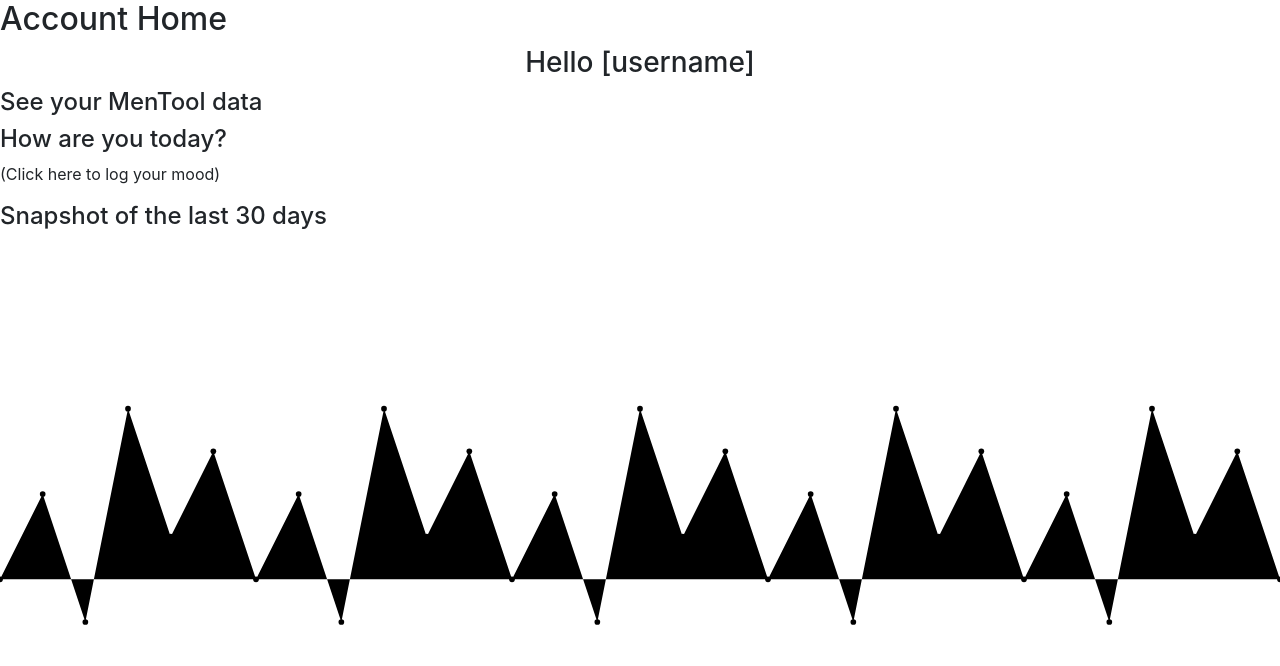
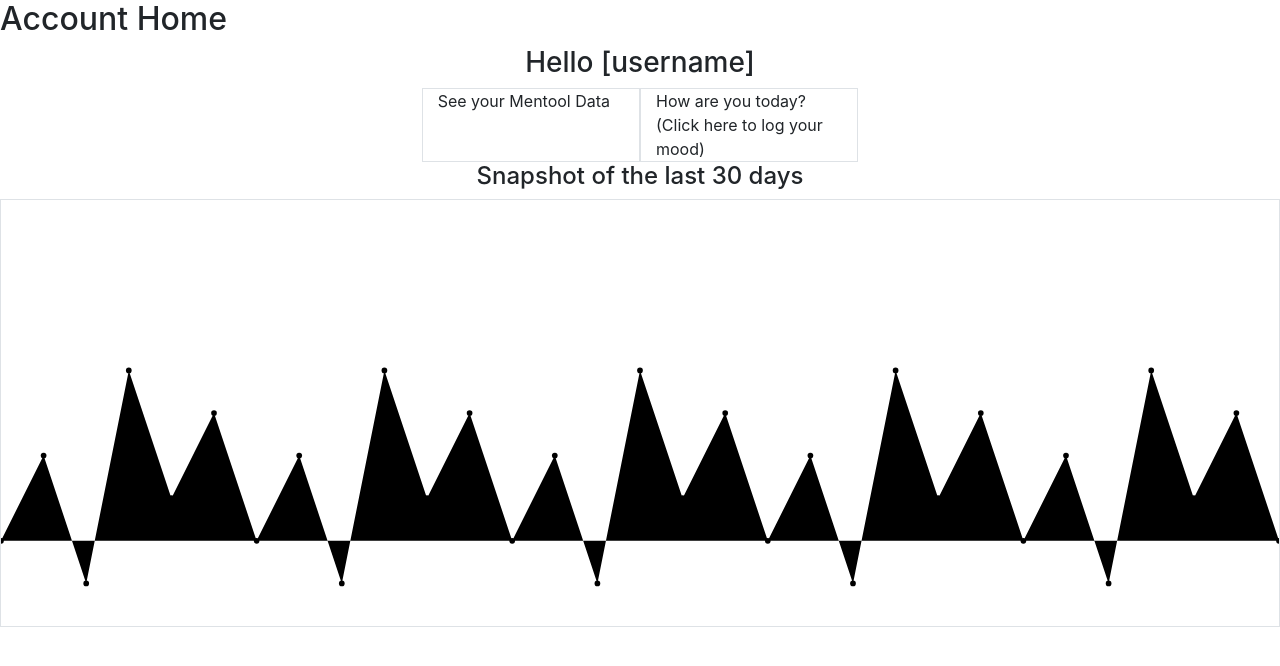
Before and after one commit to DanMorriss/MenTool, a Django app: page /home/ in a window 1280 px wide. Shown: the part 56-722 px from the top of the page. Run offline with Django 4.2, Linux system fonts and the light colour scheme; some libraries are stand-ins or nearby versions.

Commit message:
Files: wireframes. Further edits home.html

```diff
--- a/tracker/templates/tracker/tracker_home.html
+++ b/tracker/templates/tracker/tracker_home.html
@@ -1,9 +1,10 @@
 {% extends "base.html" %}
 {% block content %}
 
-<html>
+
+<html lang="en">
 <head>
-
+    <link rel="stylesheet" href="https://cdn.jsdelivr.net/npm/bootstrap@4.6.2/dist/css/bootstrap.min.css" integrity="sha384-xOolHFLEh07PJGoPkLv1IbcEPTNtaed2xpHsD9ESMhqIYd0nLMwNLD69Npy4HI+N" crossorigin="anonymous">
 </head>
 
 <body>
@@ -18,21 +19,17 @@
 
 
 <section id"options-boxes">
+  <div class="row d-flex justify-content-center ">
+    <div class="col-sm-1 col-md-2 border">See your Mentool Data</div>
+    <div class="col-sm-1 col-md-2 border">How are you today? <br>(Click here to log your mood)</div>
   <div>
-    <h4>See your MenTool data</h4>
-  </div>
-
-  <div>
-    <h4>How are you today?</h4>
-    <p>(Click here to log your mood)</p>
-  </div>
 </section>
 
 <section id="snapshot">
   <div id="snapshot">
-    <h4>Snapshot of the last 30 days</h4>
+    <h4 class="text-center">Snapshot of the last 30 days</h4>
         <div class="chart-container">
-            <svg class="chart" viewBox="0 0 900 300">
+            <svg class="chart border" viewBox="0 0 900 300">
                 <!-- Replace the coordinates of the points with actual data values -->
                 <polyline class="line" points="0,240 30,180 60,270 90,120 120,210 150,150 180,240 210,180 240,270 270,120 300,210 330,150 360,240 390,180 420,270 450,120 480,210 510,150 540,240 570,180 600,270 630,120 660,210 690,150 720,240 750,180 780,270 810,120 840,210 870,150 900,240"></polyline>
                 <!-- Replace the coordinates of the points with actual data values -->
```
Also changed, not shown: wireframes/Landing page.png, 1 other file.
